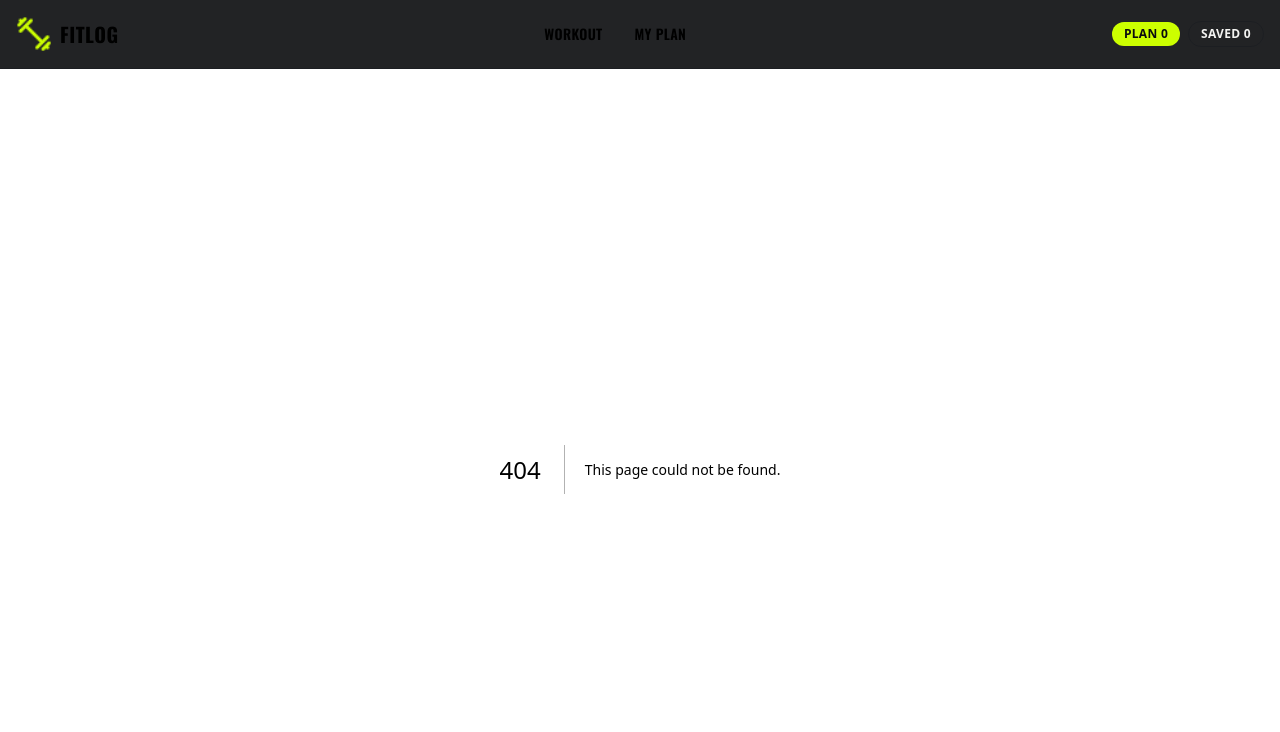
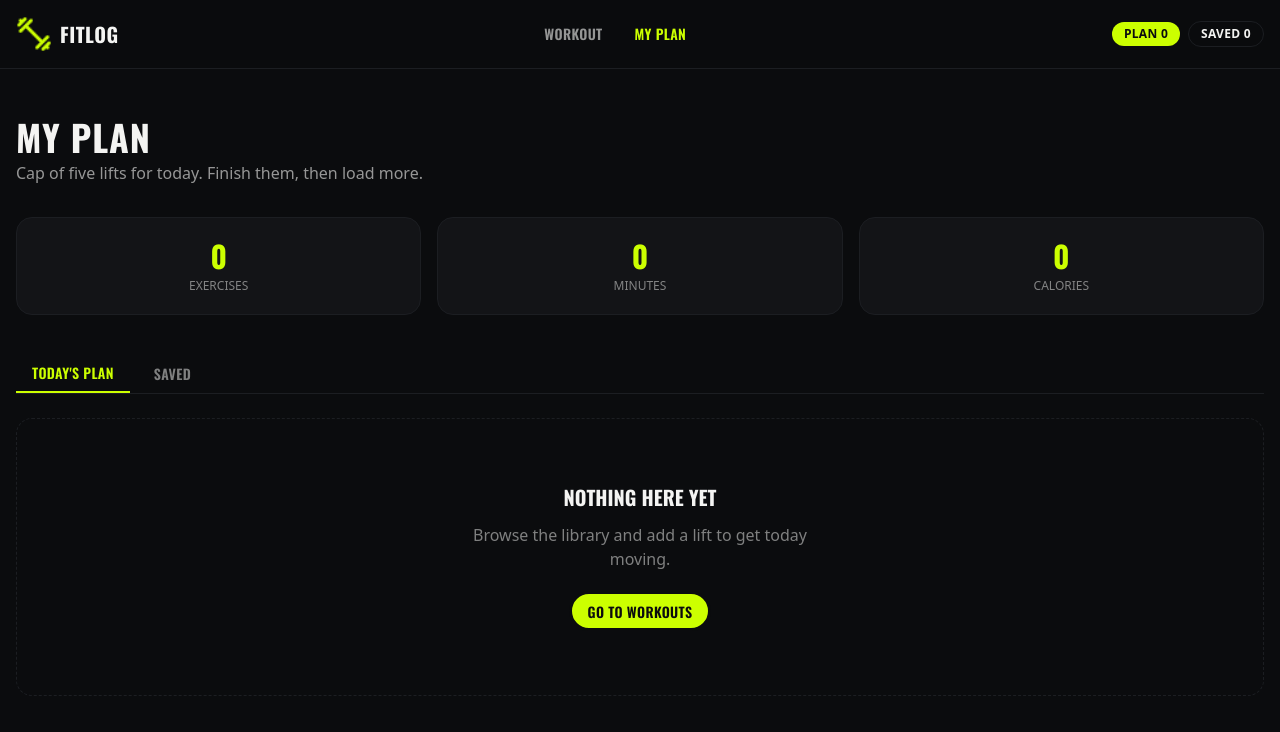
Before and after one commit to krishnasaha-30/Fit-log-application, a Next.js app: page /my-plan in a window 1280 px wide. Before the commit this address had no page. Shown: the top 732 px of the page. Built offline with nearby package versions, Linux system fonts and the light colour scheme.

Commit message:
add to plan button and save button work done

```diff
--- /dev/null
+++ b/src/app/my-plan/page.tsx
@@ -0,0 +1,117 @@
+"use client";
+import PlanWorkoutCard from "@/components/myPlan/PlanWorkoutCard";
+import { usePlan } from "@/context/PlanContext";
+import Link from "next/link";
+import React, { useMemo, useState } from "react";
+
+type TTab = "plan" | "saved";
+
+const tabs: { key: TTab; label: string }[] = [
+  { key: "plan", label: "Today's Plan" },
+  { key: "saved", label: "Saved" },
+];
+
+const MyPlanPage = () => {
+  const { todaysPlan, saved, markAsDone, removeFromPlan, removeFromSaved } =
+    usePlan();
+  const [activeTab, setActiveTab] = useState<TTab>("plan");
+
+  const activeList = activeTab === "plan" ? todaysPlan : saved;
+
+  const metrics = useMemo(
+    () => [
+      { label: "Exercises", value: todaysPlan.length },
+      {
+        label: "Minutes",
+        value: todaysPlan.reduce((sum, item) => sum + item.duration, 0),
+      },
+      {
+        label: "Calories",
+        value: todaysPlan.reduce((sum, item) => sum + item.caloriesBurned, 0),
+      },
+    ],
+    [todaysPlan],
+  );
+
+  return (
+    <div className="container mx-auto px-4 py-12">
+      {/* Header */}
+      <h1 className="font-display text-3xl font-bold uppercase tracking-wide md:text-4xl">
+        My Plan
+      </h1>
+      <p className="mt-1 text-base-content/60">
+        Cap of five lifts for today. Finish them, then load more.
+      </p>
+
+      {/* Metrics */}
+      <div className="mt-8 grid grid-cols-3 gap-4">
+        {metrics.map((metric) => (
+          <div
+            key={metric.label}
+            className="rounded-2xl border border-base-300 bg-base-200 p-5 text-center"
+          >
+            <p className="font-display text-3xl font-bold text-primary">
+              {metric.value}
+            </p>
+            <p className="mt-1 text-xs uppercase text-base-content/50">
+              {metric.label}
+            </p>
+          </div>
+        ))}
+      </div>
+
+      {/* Tabs */}
+      <div className="mt-10 flex gap-2 border-b border-base-300">
+        {tabs.map((tab) => (
+          <button
+            key={tab.key}
+            onClick={() => setActiveTab(tab.key)}
+            className={`px-4 py-2 font-display text-sm font-semibold uppercase tracking-wide ${
+              activeTab === tab.key
+                ? "border-b-2 border-primary text-primary"
+                : "text-base-content/50"
+            }`}
+          >
+            {tab.label}
+          </button>
+        ))}
+      </div>
+
+      {/* List */}
+      <div className="mt-6 space-y-4">
+        {activeList.length === 0 ? (
+          <div className="flex flex-col items-center gap-3 rounded-2xl border border-dashed border-base-300 py-16 text-center">
+            <h3 className="font-display text-xl font-bold uppercase">
+              Nothing Here Yet
+            </h3>
+            <p className="max-w-sm text-base-content/50">
+              Browse the library and add a lift to get today moving.
+            </p>
+            <Link
+              href="/"
+              className="btn btn-primary mt-2 rounded-full font-display font-semibold uppercase tracking-wide"
+            >
+              Go to Workouts
+            </Link>
+          </div>
+        ) : (
+          activeList.map((item) => (
+            <PlanWorkoutCard
+              key={item.id}
+              item={item}
+              showMarkAsDone={activeTab === "plan"}
+              onMarkAsDone={() => markAsDone(item.id)}
+              onRemove={() =>
+                activeTab === "plan"
+                  ? removeFromPlan(item.id)
+                  : removeFromSaved(item.id)
+              }
+            />
+          ))
+        )}
+      </div>
+    </div>
+  );
+};
+
+export default MyPlanPage;
--- /dev/null
+++ b/src/components/myPlan/PlanWorkoutCard.tsx
@@ -0,0 +1,75 @@
+import { IPlanItem } from "@/types/workout.type";
+import Image from "next/image";
+import Link from "next/link";
+import React from "react";
+
+interface IPlanWorkoutCardProps {
+  item: IPlanItem;
+  showMarkAsDone?: boolean;
+  onMarkAsDone?: () => void;
+  onRemove: () => void;
+}
+
+const PlanWorkoutCard = ({
+  item,
+  showMarkAsDone = false,
+  onMarkAsDone,
+  onRemove,
+}: IPlanWorkoutCardProps) => {
+  return (
+    <div className="flex flex-col gap-4 rounded-2xl border border-base-300 bg-base-200 p-4 sm:flex-row sm:items-center">
+      {/* Thumbnail */}
+      <div className="relative h-20 w-20 flex-shrink-0 overflow-hidden rounded-xl bg-base-300">
+        {item.image ? (
+          <Image src={item.image} alt={item.name} fill className="object-cover" />
+        ) : null}
+      </div>
+
+      {/* Info */}
+      <div className="flex-1">
+        <h3
+          className={`font-display font-bold uppercase tracking-wide ${
+            item.status === "done" ? "text-base-content/40 line-through" : ""
+          }`}
+        >
+          {item.name}
+        </h3>
+        <p className="text-sm text-base-content/50">{item.equipment}</p>
+        <div className="mt-2 flex gap-4">
+          <span className="stat-chip">⏱ {item.duration} min</span>
+          <span className="stat-chip">🔥 {item.caloriesBurned} kcal</span>
+          <span className="stat-chip">⭐ {item.rating}</span>
+        </div>
+      </div>
+
+      {/* Actions */}
+      <div className="flex items-center gap-2">
+        <Link
+          href={`/workouts/${item.id}`}
+          className="btn btn-outline btn-sm rounded-full font-display uppercase tracking-wide"
+        >
+          View Details
+        </Link>
+
+        {showMarkAsDone && item.status !== "done" && (
+          <button
+            onClick={onMarkAsDone}
+            className="btn btn-success btn-sm rounded-full font-display uppercase tracking-wide"
+          >
+            ✓ Done
+          </button>
+        )}
+
+        <button
+          onClick={onRemove}
+          className="btn btn-ghost btn-sm btn-circle text-error"
+          aria-label={`Remove ${item.name}`}
+        >
+          ✕
+        </button>
+      </div>
+    </div>
+  );
+};
+
+export default PlanWorkoutCard;
--- a/src/components/shared/Navbar.tsx
+++ b/src/components/shared/Navbar.tsx
@@ -1,12 +1,22 @@
 "use client";
+
 import Link from "next/link";
-import React, { use } from "react";
+import { usePathname } from "next/navigation";
+import React from "react";
+import { usePlan } from "@/context/PlanContext";
 import Image from "next/image";
 import logoImg from "@/assets/logo.png";
 
-const Navbar = () => {
 
 
+const navLinks = [
+  { label: "Workout", href: "/" },
+  { label: "My Plan", href: "/my-plan" },
+];
+
+const Navbar = () => {
+  const pathname = usePathname();
+  const { todaysPlan, saved } = usePlan();
 
   return (
     <nav className="sticky top-0 z-50 border-b border-base-300 bg-base-100/90 backdrop-blur">
@@ -28,20 +38,23 @@ const Navbar = () => {
 
         {/* Nav links */}
         <ul className="hidden items-center gap-8 md:flex">
-                    <li>
+          {navLinks.map((link) => {
+            const isActive = pathname === link.href;
+            return (
+              <li key={link.href}>
                 <Link
-                            href="/"
-                            className="font-display text-sm font-semibold uppercase tracking-wide transition-colors">
-                            Workout
+                  href={link.href}
+                  className={`font-display text-sm font-semibold uppercase tracking-wide transition-colors ${
+                    isActive
+                      ? "text-primary"
+                      : "text-base-content/60 hover:text-base-content"
+                  }`}
+                >
+                  {link.label}
                 </Link>
               </li>
-                    <li>
-                        <Link
-                            href="/my-plan"
-                            className="font-display text-sm font-semibold uppercase tracking-wide transition-colors">
-                            My plan
-                        </Link>
-                    </li>
+            );
+          })}
         </ul>
 
         {/* Badges */}
@@ -50,13 +63,13 @@ const Navbar = () => {
             href="/my-plan"
             className="rounded-full bg-primary px-3 py-1 text-xs font-bold uppercase tracking-wide text-primary-content"
           >
-                        Plan 0
+            Plan {todaysPlan.length}
           </Link>
           <Link
             href="/my-plan"
             className="rounded-full border border-base-300 px-3 py-1 text-xs font-bold uppercase tracking-wide text-base-content"
           >
-                        Saved 0
+            Saved {saved.length}
           </Link>
         </div>
       </div>
--- a/src/context/PlanContext.tsx
+++ b/src/context/PlanContext.tsx
@@ -43,7 +43,7 @@ const PlanProvider = ({ children }: { children: ReactNode }) => {
   const [saved, setSaved] = useState<IPlanItem[]>([]);
   const [hydrated, setHydrated] = useState(false);
 
-  // Hydrate from localStorage on first mount (optional)
+  // Hydrate from localStorage on first mount (optional persistence requirement)
   useEffect(() => {
     try {
       const storedPlan = localStorage.getItem(PLAN_STORAGE_KEY);
--- a/src/lib/api.ts
+++ b/src/lib/api.ts
@@ -1,6 +1,6 @@
 import { IWorkout } from "@/types/workout.type";
 
-const API_BASE = "https://api.abcz.workers.dev/api/fitlog";
+const API_BASE = "https://api.api-store.workers.dev/api/fitlog";
 
 
 export const getWorkouts = async (): Promise<IWorkout[]> => {
```
Also changed, not shown: src/app/layout.tsx (+3 -5 lines). Lines whose indentation alone changed are shown as unchanged.
